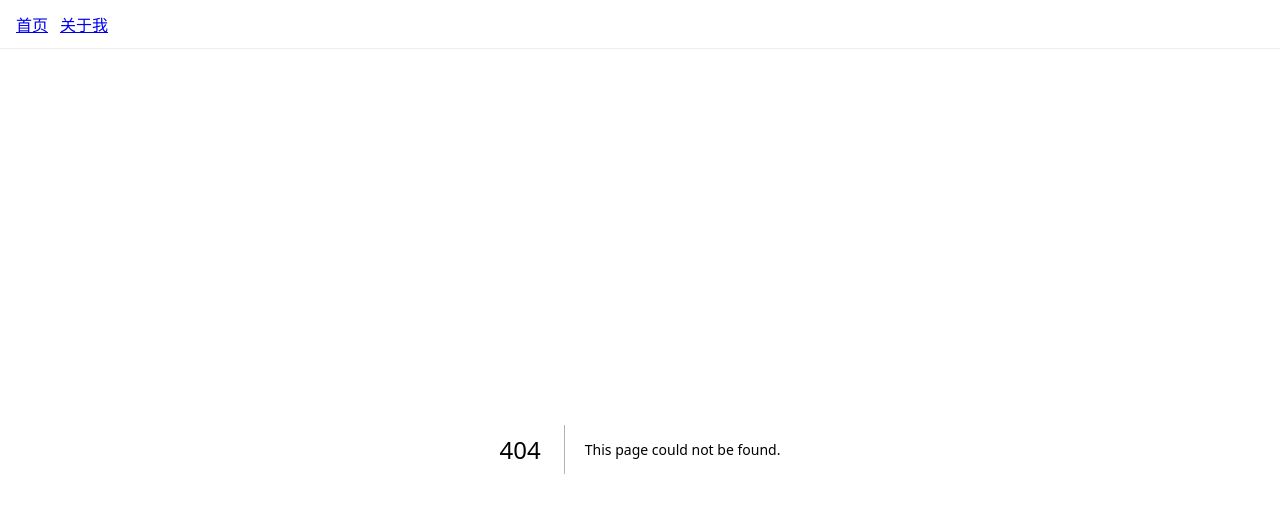
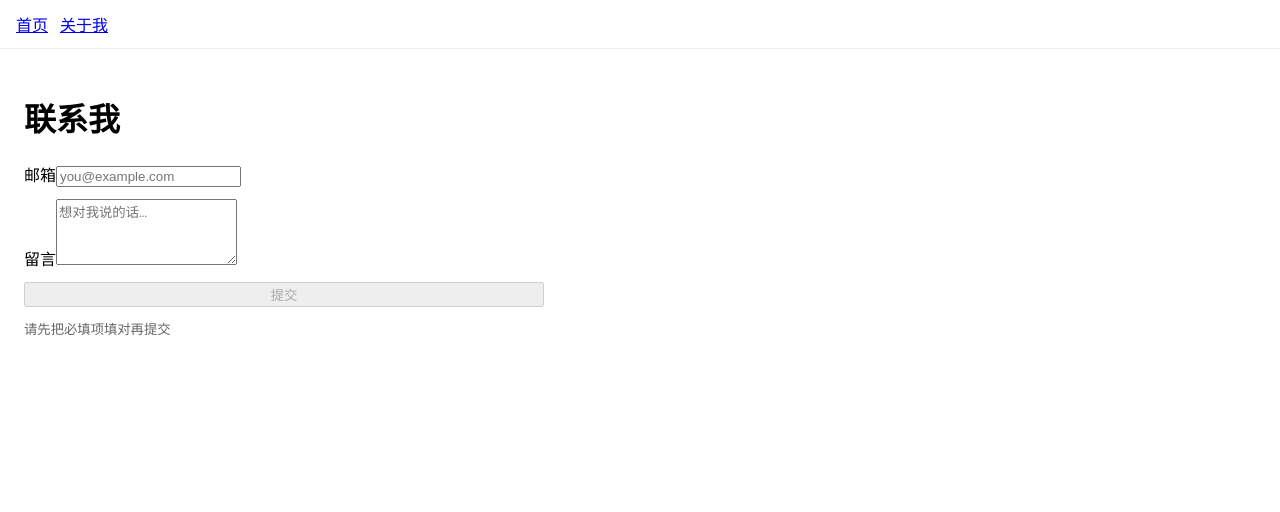
Before and after one commit to zhaozhaoh/my-site, a Next.js app: page /contact in a window 1280 px wide. Before the commit this address had no page. Shown: the top 512 px of the page. Built offline with nearby package versions, Linux system fonts and the light colour scheme.

Commit message:
feat: basic client-side validation on /contact

```diff
--- /dev/null
+++ b/src/app/contact/page.tsx
@@ -0,0 +1,64 @@
+"use client";
+import { useState } from "react";
+
+export default function Contact() {
+  const [email, setEmail] = useState("");
+  const [message, setMessage] = useState("");
+  const [touched, setTouched] = useState(false); // 是否动过表单
+
+  // 很宽松的邮箱校验：只用于演示
+  const emailOk = /^[^\s@]+@[^\s@]+\.[^\s@]+$/.test(email);
+  const requiredOk = email.trim().length > 0 && message.trim().length > 0;
+  const formOk = emailOk && requiredOk;
+
+  function onSubmit(e: React.FormEvent) {
+    e.preventDefault();      // 先不真正提交
+    setTouched(true);
+    if (!formOk) return;     // 不通过就不提交
+    alert("已通过本地校验（下一课做真正提交）");
+  }
+
+  return (
+    <main style={{ padding: 24, maxWidth: 520 }}>
+      <h1>联系我</h1>
+      <form onSubmit={onSubmit} style={{ display: "grid", gap: 12 }}>
+        <label>
+          邮箱
+          <input
+            value={email}
+            onChange={(e) => setEmail(e.target.value)}
+            onBlur={() => setTouched(true)}
+            placeholder="you@example.com"
+          />
+        </label>
+
+        {/* 邮箱提示 */}
+        {touched && email.trim().length === 0 && (
+          <p style={{ color: "crimson", margin: 0 }}>邮箱是必填项</p>
+        )}
+        {touched && email.trim().length > 0 && !emailOk && (
+          <p style={{ color: "crimson", margin: 0 }}>邮箱格式不对</p>
+        )}
+
+        <label>
+          留言
+          <textarea
+            rows={4}
+            value={message}
+            onChange={(e) => setMessage(e.target.value)}
+            onBlur={() => setTouched(true)}
+            placeholder="想对我说的话…"
+          />
+        </label>
+        {touched && message.trim().length === 0 && (
+          <p style={{ color: "crimson", margin: 0 }}>留言是必填项</p>
+        )}
+
+        <button disabled={!formOk}>提交</button>
+        {!formOk && (
+          <small style={{ color: "#666" }}>请先把必填项填对再提交</small>
+        )}
+      </form>
+    </main>
+  );
+}
```
